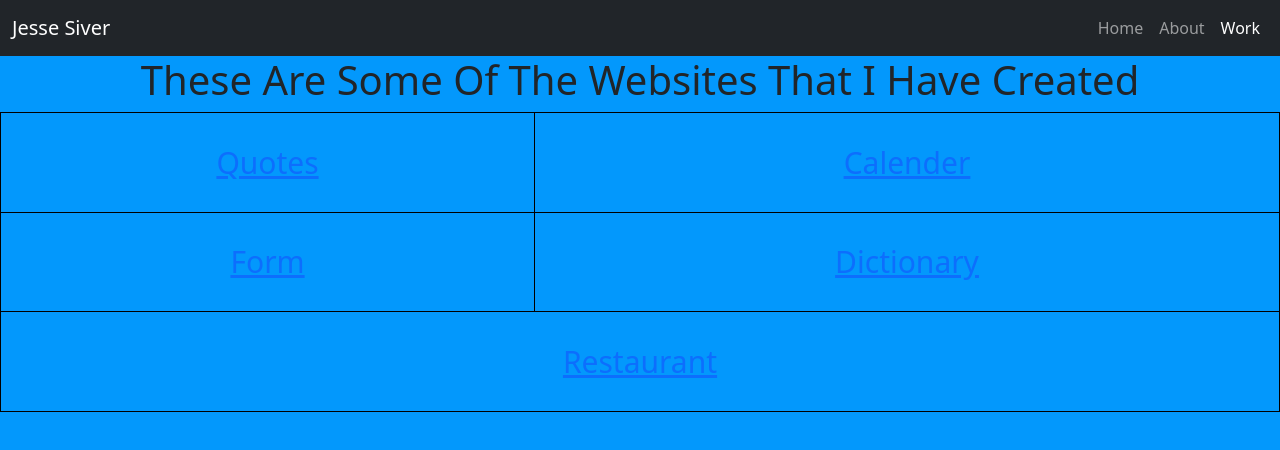
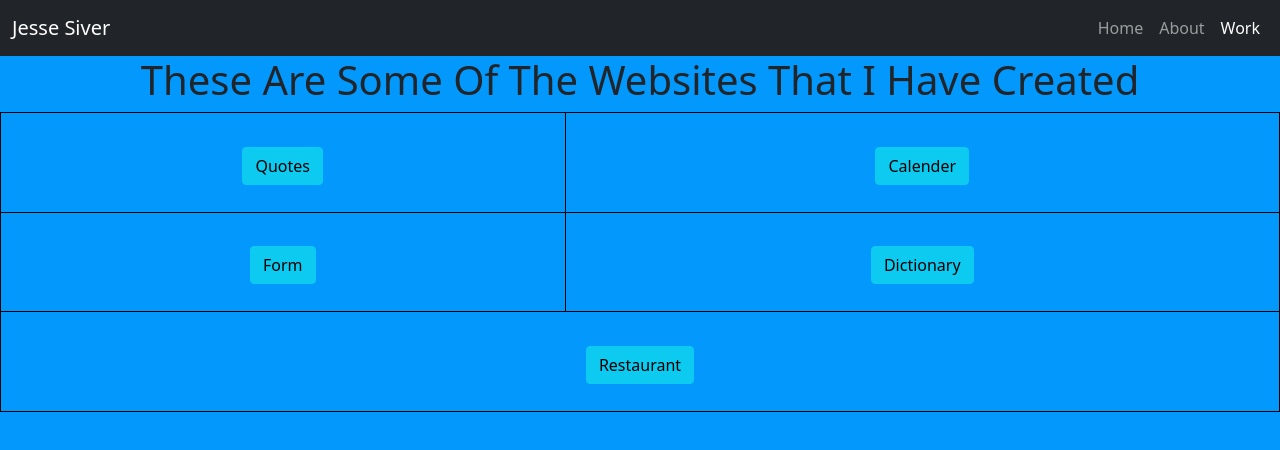
Before and after one commit to 123Jsiver/MyPortfolio, a website: page Work.html in a window 1280 px wide. Drawn offline with nearby package versions, Linux system fonts and the light colour scheme.

Commit message:
made button

```diff
--- a/Work.html
+++ b/Work.html
@@ -51,31 +51,31 @@
     <table class="table4">
       <tr>
         <td>
-          <a target="_blank" href="https://123jsiver.github.io/Quotes/"
+          <button type="button" class="btn btn-info"><a target="_blank" href="https://123jsiver.github.io/Quotes/"
             >Quotes</a
-          >
+          ></button>
         </td>
         <td>
-          <a target="_blank" href="https://123jsiver.github.io/Calender/"
+          <button type="button" class="btn btn-info"><a target="_blank" href="https://123jsiver.github.io/Calender/"
             >Calender</a
-          >
+          ></button>
         </td>
       </tr>
       <tr>
         <td>
-          <a target="_blank" href="https://123jsiver.github.io/Form/">Form</a>
+          <button type="button" class="btn btn-info"><a target="_blank" href="https://123jsiver.github.io/Form/">Form</a></button>
         </td>
         <td>
-          <a target="_blank" href="https://123jsiver.github.io/Dictionary/"
+          <button type="button" class="btn btn-info"><a target="_blank" href="https://123jsiver.github.io/Dictionary/"
             >Dictionary</a
-          >
+          ></button>
         </td>
       </tr>
       <tr>
         <td colspan="2">
-          <a target="_blank" href="https://123jsiver.github.io/Restaurant/"
+          <button type="button" class="btn btn-info"><a target="_blank" href="https://123jsiver.github.io/Restaurant/"
             >Restaurant</a
-          >
+          ></button>
         </td>
       </tr>
     </table>
--- a/css/main.css
+++ b/css/main.css
@@ -61,3 +61,8 @@ p {
   margin-left: auto;
   margin-right: auto;
 }
+
+a {
+  text-decoration: none;
+  color: black;
+}
```
